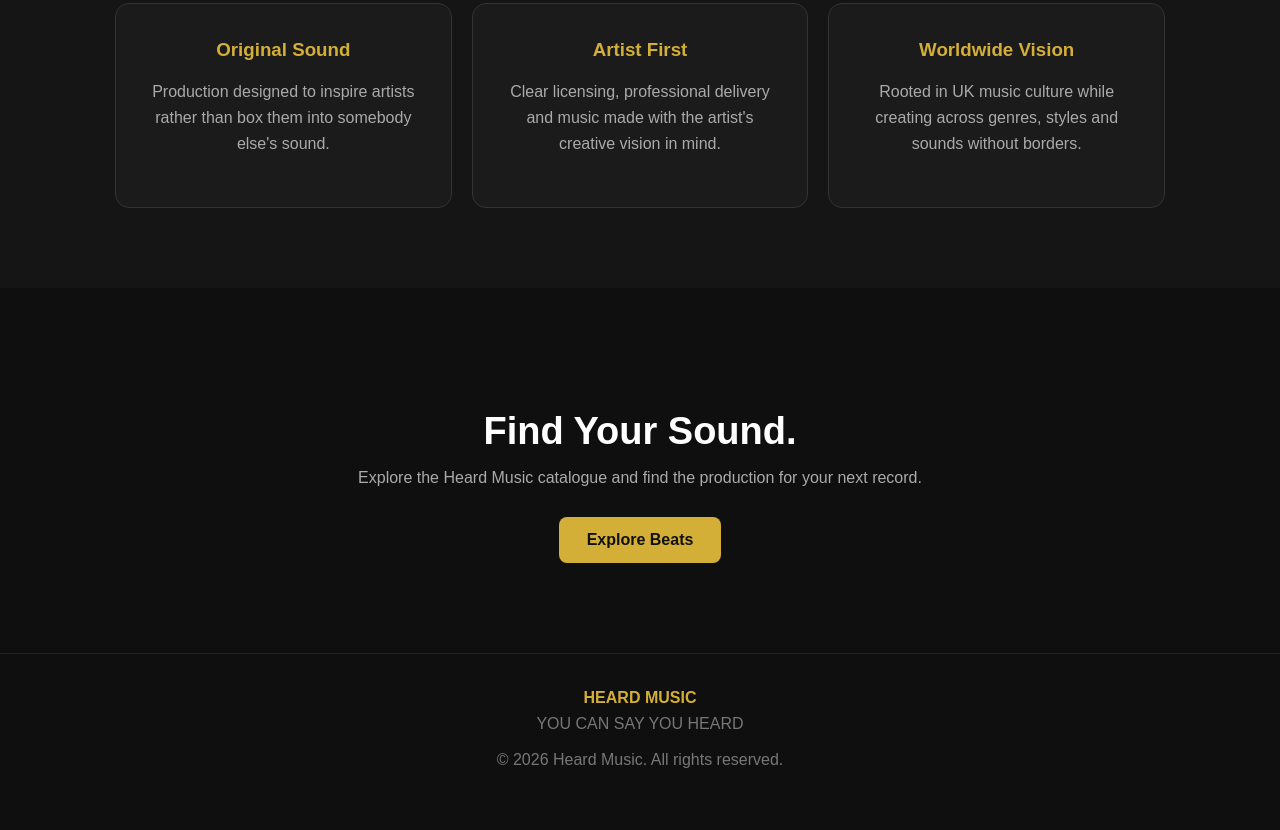
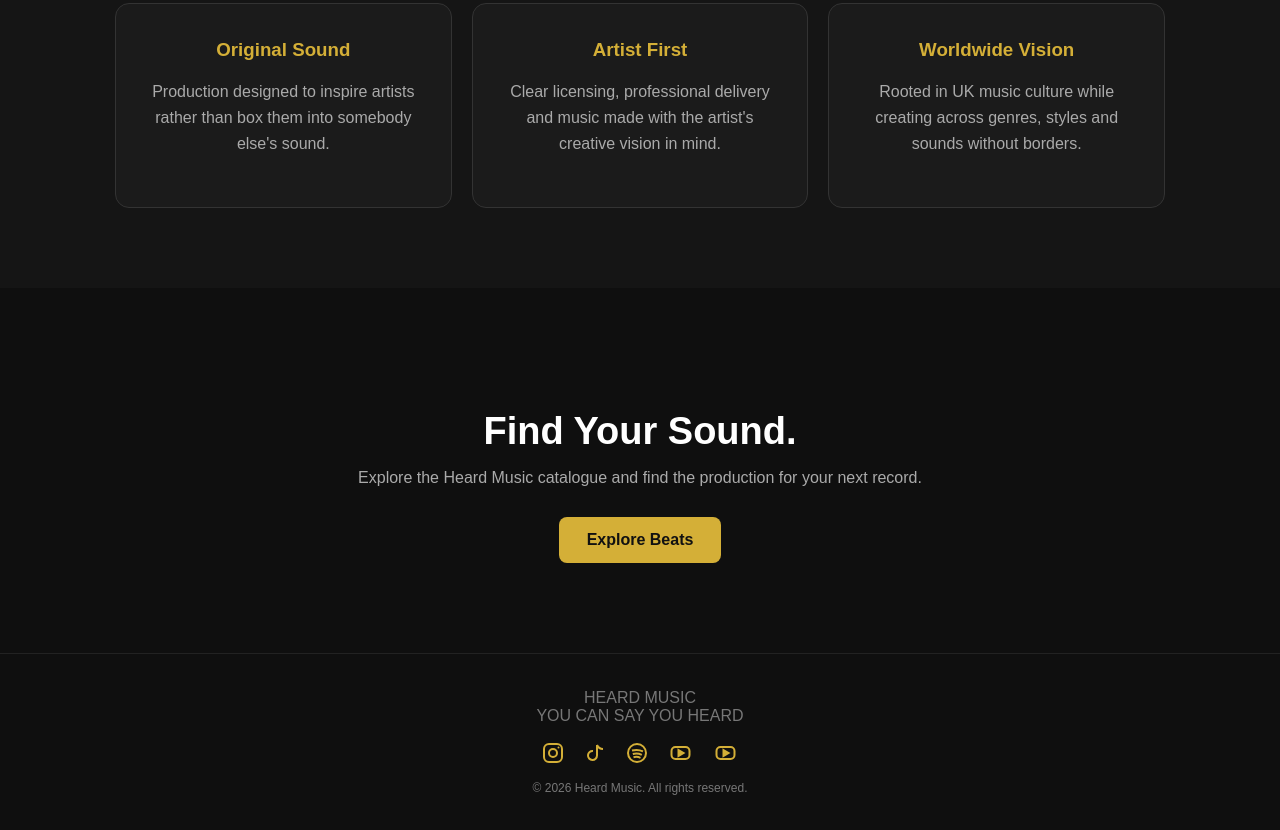
Before and after one commit to heardmusicproductions-lab/heard-music-store, a website: page about.html in a window 1280 px wide. Shown: the part 1198-2028 px from the top of the page. Before the commit the page ends 2002 px from the top, so only its background shows below. Drawn offline with Linux system fonts and the light colour scheme.

Commit message:
add social footer to about page

```diff
--- a/about.html
+++ b/about.html
@@ -341,11 +341,97 @@
 
   </section>
 
-  <footer>
-    <strong>HEARD MUSIC</strong>
-    YOU CAN SAY YOU HEARD<br><br>
+<footer>
+  <div class="footer-brand">HEARD MUSIC</div>
+  <div>YOU CAN SAY YOU HEARD</div>
+
+  <div style="
+    margin-top:16px;
+    display:flex;
+    justify-content:center;
+    align-items:center;
+    gap:18px;
+    flex-wrap:wrap;
+  ">
+
+    <!-- Instagram -->
+    <a href="https://www.instagram.com/heardmusicproductions/"
+       target="_blank"
+       rel="noopener noreferrer"
+       aria-label="Instagram"
+       title="Instagram"
+       style="color:#d4af37;text-decoration:none;">
+      <svg width="24" height="24" viewBox="0 0 24 24" fill="none"
+           stroke="currentColor" stroke-width="2">
+        <rect x="3" y="3" width="18" height="18" rx="5"></rect>
+        <circle cx="12" cy="12" r="4"></circle>
+        <circle cx="17.5" cy="6.5" r="1" fill="currentColor" stroke="none"></circle>
+      </svg>
+    </a>
+
+    <!-- TikTok -->
+    <a href="https://www.tiktok.com/@heard.musicycsyh"
+       target="_blank"
+       rel="noopener noreferrer"
+       aria-label="TikTok"
+       title="TikTok"
+       style="color:#d4af37;text-decoration:none;">
+      <svg width="24" height="24" viewBox="0 0 24 24"
+           fill="none" stroke="currentColor" stroke-width="2">
+        <path d="M14 4v10.5a4.5 4.5 0 1 1-4-4.47"></path>
+        <path d="M14 4c1.2 2.5 3.1 4 6 4"></path>
+      </svg>
+    </a>
+
+    <!-- Spotify -->
+    <a href="https://open.spotify.com/artist/312zbSpYcwdGgynUVQyodc"
+       target="_blank"
+       rel="noopener noreferrer"
+       aria-label="Spotify"
+       title="Spotify"
+       style="color:#d4af37;text-decoration:none;">
+      <svg width="24" height="24" viewBox="0 0 24 24"
+           fill="none" stroke="currentColor" stroke-width="2">
+        <circle cx="12" cy="12" r="9"></circle>
+        <path d="M7 9.5c3.8-1 7.7-.7 11 .9"></path>
+        <path d="M7.8 13c3-.8 6.3-.5 9 .8"></path>
+        <path d="M8.5 16.2c2.4-.6 4.8-.4 7 .6"></path>
+      </svg>
+    </a>
+
+    <!-- YouTube Channel 1 -->
+    <a href="https://youtube.com/@heardmusicycsyh"
+       target="_blank"
+       rel="noopener noreferrer"
+       aria-label="YouTube channel"
+       title="YouTube"
+       style="color:#d4af37;text-decoration:none;">
+      <svg width="27" height="24" viewBox="0 0 24 24"
+           fill="none" stroke="currentColor" stroke-width="2">
+        <rect x="3" y="6" width="18" height="12" rx="4"></rect>
+        <path d="M10 9l5 3-5 3z" fill="currentColor"></path>
+      </svg>
+    </a>
+
+    <!-- YouTube Channel 2 -->
+    <a href="https://youtube.com/channel/UCJLSWC-rOKk-Sn2G5IKgxjQ"
+       target="_blank"
+       rel="noopener noreferrer"
+       aria-label="Second YouTube channel"
+       title="YouTube Releases"
+       style="color:#d4af37;text-decoration:none;">
+      <svg width="27" height="24" viewBox="0 0 24 24"
+           fill="none" stroke="currentColor" stroke-width="2">
+        <rect x="3" y="6" width="18" height="12" rx="4"></rect>
+        <path d="M10 9l5 3-5 3z" fill="currentColor"></path>
+      </svg>
+    </a>
+
+  </div>
+
+  <div style="margin-top:12px;font-size:12px;">
     © 2026 Heard Music. All rights reserved.
-  </footer>
-
+  </div>
+</footer>
 </body>
 </html>
```
